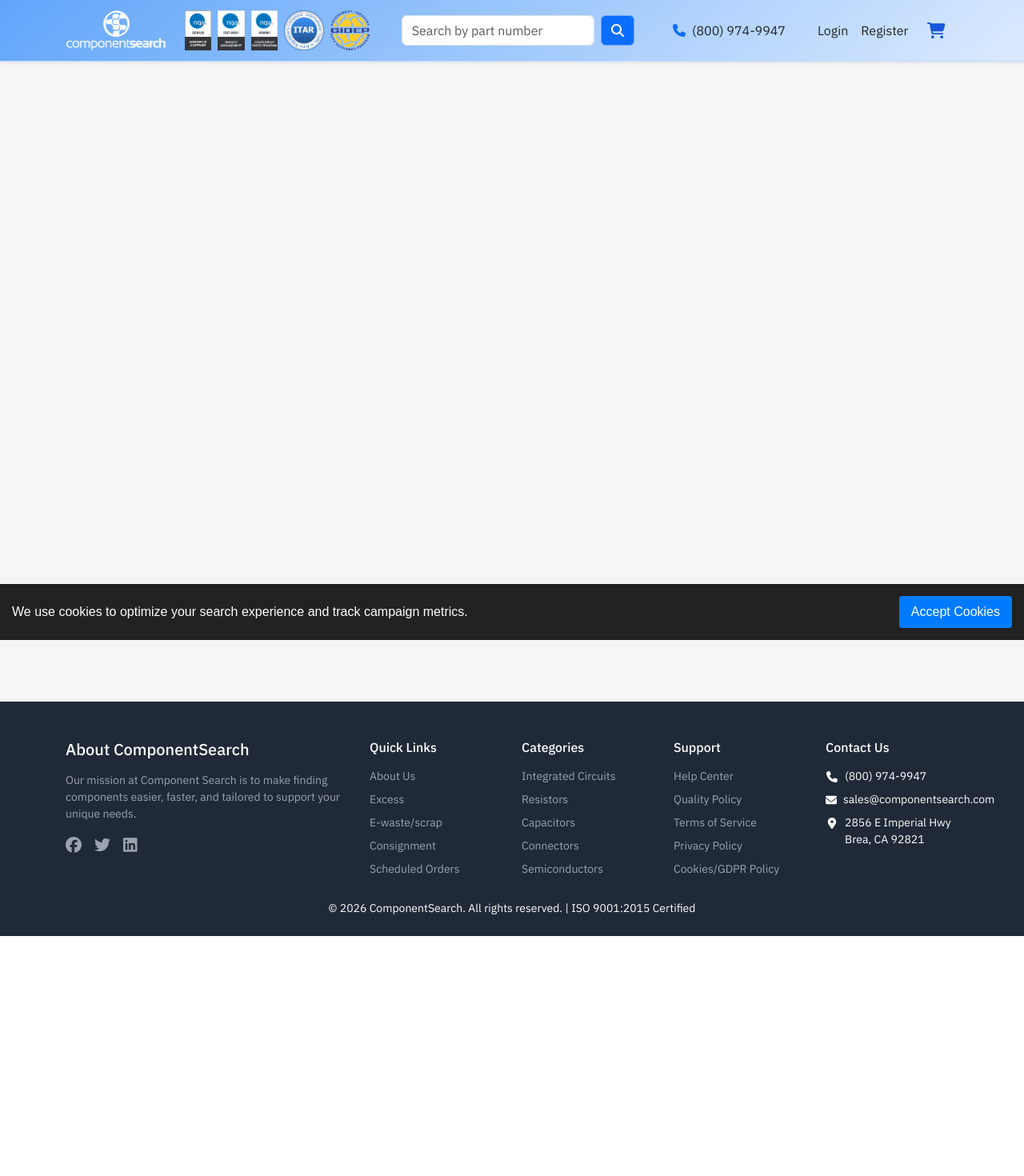
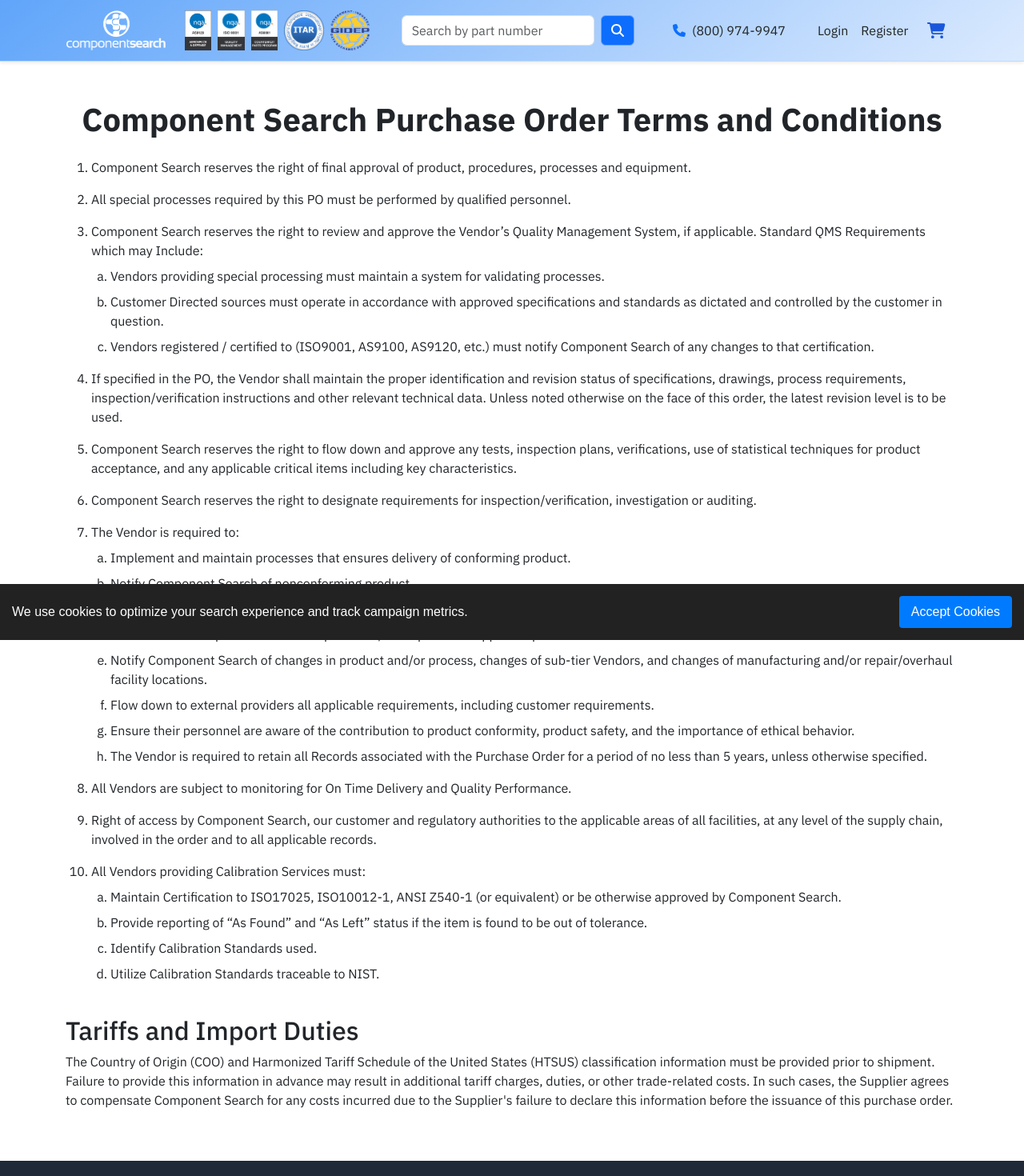
Before and after one commit to sistlasre/component_search_frontend, a React (Create React App) app: page /po_terms in a window 1280 px wide. Shown: the top 1470 px of the page at 80% size. Before the commit the page ends 1170 px from the top, so only its background shows below. Built offline with nearby package versions, Linux system fonts and the light colour scheme; no server answers.

Commit message:
terms and conditions pages

```diff
--- a/src/App.js
+++ b/src/App.js
@@ -32,6 +32,8 @@ import InfoPages from './components/InfoPages'
 import ManufacturersPage from './components/ManufacturersPage';
 import ExcessPage from './components/ExcessPage'
 import CookieBanner from './components/CookieBanner';
+import SalesTermsAndConditions from './components/SalesTermsAndConditions'
+import PurchaseOrderTermsAndConditions from './components/PurchaseOrderTermsAndConditions'
 
 function App() {
   return (
@@ -57,6 +59,8 @@ function App() {
               <Route path="/orders" element={<MyOrders />} />
               <Route path="/resource-center" element={<InfoPages />} />
               <Route path="/excess" element={<ExcessPage />} />
+              <Route path="terms-conditions" element={<SalesTermsAndConditions />} />
+              <Route path="po_terms" element={<PurchaseOrderTermsAndConditions />} />
               <Route path="/login" element={
                 <PublicRoute>
                   <Login />
--- /dev/null
+++ b/src/components/PurchaseOrderTermsAndConditions.js
@@ -0,0 +1,125 @@
+import React from 'react';
+import { Container } from 'react-bootstrap';
+
+const PurchaseOrderTermsAndConditions = () => {
+  return (
+    <div className="bg-white min-vh-100 font-sans"><Container className="py-5">
+      <h1 className="fw-bold text-dark mb-4 text-center">Component Search Purchase Order Terms and Conditions</h1>
+      <div>
+        <ol>
+          {/* 1 */}
+          <li className="mb-3">
+            Component Search reserves the right of final approval of product, procedures, processes and equipment.
+          </li>
+
+          {/* 2 */}
+          <li className="mb-3">
+            All special processes required by this PO must be performed by qualified personnel.
+          </li>
+
+          {/* 3 */}
+          <li className="mb-3">
+            Component Search reserves the right to review and approve the Vendor’s Quality Management System, if applicable. Standard QMS Requirements which may Include:
+            <ol type="a" className="mt-2 ps-4">
+              <li className="mb-2">
+                Vendors providing special processing must maintain a system for validating processes.
+              </li>
+              <li className="mb-2">
+                Customer Directed sources must operate in accordance with approved specifications and standards as dictated and controlled by the customer in question.
+              </li>
+              <li className="mb-2">
+                Vendors registered / certified to (ISO9001, AS9100, AS9120, etc.) must notify Component Search of any changes to that certification.
+              </li>
+            </ol>
+          </li>
+
+          {/* 4 */}
+          <li className="mb-3">
+            If specified in the PO, the Vendor shall maintain the proper identification and revision status of specifications, drawings, process requirements, inspection/verification instructions and other relevant technical data. Unless noted otherwise on the face of this order, the latest revision level is to be used.
+          </li>
+
+          {/* 5 */}
+          <li className="mb-3">
+            Component Search reserves the right to flow down and approve any tests, inspection plans, verifications, use of statistical techniques for product acceptance, and any applicable critical items including key characteristics.
+          </li>
+
+          {/* 6 */}
+          <li className="mb-3">
+            Component Search reserves the right to designate requirements for inspection/verification, investigation or auditing.
+          </li>
+
+          {/* 7 */}
+          <li className="mb-3">
+            The Vendor is required to:
+            <ol type="a" className="mt-2 ps-4">
+              <li className="mb-2">
+                Implement and maintain processes that ensures delivery of conforming product.
+              </li>
+              <li className="mb-2">
+                Notify Component Search of nonconforming product.
+              </li>
+              <li className="mb-2">
+                Obtain Component Search approval for nonconforming product disposition.
+              </li>
+              <li className="mb-2">
+                Prevent use of suspected counterfeit parts and/or suspected unapproved parts.
+              </li>
+              <li className="mb-2">
+                Notify Component Search of changes in product and/or process, changes of sub-tier Vendors, and changes of manufacturing and/or repair/overhaul facility locations.
+              </li>
+              <li className="mb-2">
+                Flow down to external providers all applicable requirements, including customer requirements.
+              </li>
+              <li className="mb-2">
+                Ensure their personnel are aware of the contribution to product conformity, product safety, and the importance of ethical behavior.
+              </li>
+              <li className="mb-2">
+                The Vendor is required to retain all Records associated with the Purchase Order for a period of no less than 5 years, unless otherwise specified.
+              </li>
+            </ol>
+          </li>
+
+          {/* 8 */}
+          <li className="mb-3">
+            All Vendors are subject to monitoring for On Time Delivery and Quality Performance.
+          </li>
+
+          {/* 9 */}
+          <li className="mb-3">
+            Right of access by Component Search, our customer and regulatory authorities to the applicable areas of all facilities, at any level of the supply chain, involved in the order and to all applicable records.
+          </li>
+
+          {/* 10 */}
+          <li className="mb-3">
+            All Vendors providing Calibration Services must:
+            <ol type="a" className="mt-2 ps-4">
+              <li className="mb-2">
+                Maintain Certification to ISO17025, ISO10012-1, ANSI Z540-1 (or equivalent) or be otherwise approved by Component Search.
+              </li>
+              <li className="mb-2">
+                Provide reporting of “As Found” and “As Left” status if the item is found to be out of tolerance.
+              </li>
+              <li className="mb-2">
+                Identify Calibration Standards used.
+              </li>
+              <li className="mb-2">
+                Utilize Calibration Standards traceable to NIST.
+              </li>
+            </ol>
+          </li>
+        </ol>
+      </div>
+      <div className="pt-4">
+        <h2>Tariffs and Import Duties</h2>
+        <p>
+        The Country of Origin (COO) and Harmonized Tariff Schedule of the United States (HTSUS) classification information
+        must be provided prior to shipment. Failure to provide this information in advance may result in additional tariff
+        charges, duties, or other trade-related costs. In such cases, the Supplier agrees to compensate Component Search for
+        any costs incurred due to the Supplier's failure to declare this information before the issuance of this purchase order.
+        </p>
+      </div>
+    </Container></div>
+  );
+};
+
+export default PurchaseOrderTermsAndConditions;
--- /dev/null
+++ b/src/components/SalesTermsAndConditions.js
@@ -0,0 +1,71 @@
+import React from 'react';
+import { Container } from 'react-bootstrap';
+
+const SalesTermsAndConditions = () => {
+  return (
+    <div className="bg-white min-vh-100 font-sans"><Container className="py-5">
+      <h1 className="display-4 fw-bold text-dark mb-4">Terms & Conditions</h1>
+
+      <div>
+        <p>
+          These Standard Terms and Conditions, along with the terms specified in
+          any quotation from Component Search, constitute the complete agreement
+          governing any orders or purchases between Component Search and the
+          Buyer or Customer.
+        </p>
+
+        <h3 className="display-6 fw-bold text-dark mb-4">Buyer Order Terms & Conditions</h3>
+        <p>
+          The sale of products and services ("Products") by Component Search,
+          LLC (hereinafter referred to as "Component Search" or "we") is subject
+          to the following terms and conditions ("Agreement"), which prevail
+          over any conflicting or additional terms or conditions in any purchase
+          order, document, or other communication ("Order"). The terms and
+          conditions outlined herein apply regardless of any preprinted terms
+          and conditions on any document provided by the customer ("Customer" or
+          "Buyer") such as Purchase Orders or Order Confirmations. Component
+          Search's failure to object to conflicting or additional terms does not
+          modify or supplement the terms of this Agreement.
+        </p>
+
+        <h3 className="display-6 fw-bold text-dark mb-4">Orders</h3>
+        <p>
+          No order will become legally binding upon Component Search until it is
+          accepted in writing (including electronic transmissions) by Component
+          Search. Any changes to a purchase order must be communicated in
+          writing or electronically in a manner acceptable to Component Search.
+          Purchase documents provided by the Customer containing standard
+          printed terms of purchase/sale will be considered for administrative
+          purposes only and will hold no legal validity. All product orders are
+          considered non-cancelable and non-returnable ("NCNR"). However, NCNR
+          orders may be accepted as a return with restocking fees at the
+          discretion of Component Search. All shipments are made under the Ex
+          Works incoterms, unless otherwise agreed to in writing by Component
+          Search. No accepted orders can be changed, canceled, or rescheduled
+          without the written consent of Component Search (including electronic
+          transmissions), which will be granted or withheld at the sole
+          discretion of Component Search.
+        </p>
+
+        <h3 className="display-6 fw-bold text-dark mb-4">Tariffs and Import Duties</h3>
+
+        <p>
+          Customers are responsible for all tariffs, duties, and import taxes
+          that may apply to their orders with Component Search. This includes
+          any fees resulting from the country of origin of the products, as well
+          as any trade-related duties imposed under U.S. or international
+          regulations.
+        </p>
+
+        <p>
+          Component Search reserves the right to adjust pricing to reflect any
+          applicable tariffs or duties that arise during the processing and
+          fulfillment of an order. Any additional charges shall be communicated
+          promptly.
+        </p>
+      </div>
+    </Container></div>
+  );
+};
+
+export default SalesTermsAndConditions;
```
